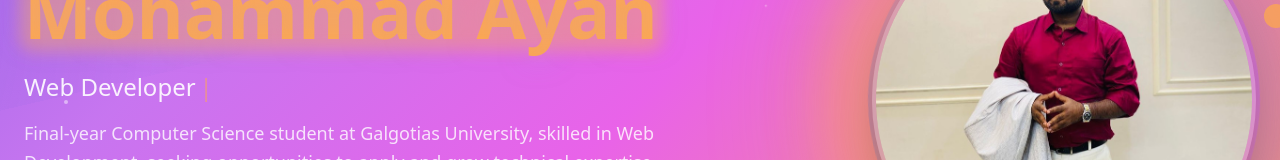
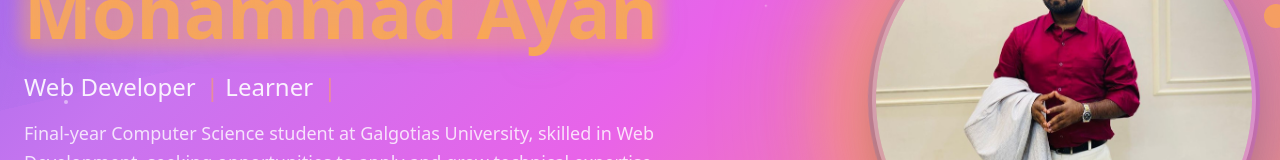
Before and after one commit to Ayan-Khan79/MA_Portfolio, a React (Vite) app: page / in a window 1280 px wide. Shown: the part 300-460 px from the top of the page. Built offline with nearby package versions, Linux system fonts and the light colour scheme; the HTML template or start-up script is replaced by a standard one.

Commit message:
New favicon image

```diff
--- a/index.html
+++ b/index.html
@@ -16,6 +16,8 @@
     <meta name="twitter:card" content="summary_large_image" />
     <meta name="twitter:site" content="@lovable_dev" />
     <meta name="twitter:image" content="https://lovable.dev/opengraph-image-p98pqg.png" />
+    <link rel="icon" type="image/png" href="/fav.png" />
+
   </head>
 
   <body>
--- a/package.json
+++ b/package.json
@@ -64,7 +64,7 @@
   "devDependencies": {
     "@eslint/js": "^9.32.0",
     "@tailwindcss/typography": "^0.5.16",
-    "@types/node": "^22.16.5",
+    "@types/node": "^22.18.6",
     "@types/react": "^18.3.24",
     "@types/react-dom": "^18.3.7",
     "@vitejs/plugin-react-swc": "^3.11.0",
@@ -73,11 +73,10 @@
     "eslint-plugin-react-hooks": "^5.2.0",
     "eslint-plugin-react-refresh": "^0.4.20",
     "globals": "^15.15.0",
-    "lovable-tagger": "^1.1.9",
     "postcss": "^8.5.6",
     "tailwindcss": "^3.4.17",
     "typescript": "^5.8.3",
     "typescript-eslint": "^8.38.0",
-    "vite": "^5.4.19"
+    "vite": "^7.1.7"
   }
 }
--- a/src/components/Hero.tsx
+++ b/src/components/Hero.tsx
@@ -87,7 +87,10 @@ const Hero = () => {
             <div className="mb-4">
               <p className="text-xl lg:text-2xl text-white/90 font-medium inline-block">
                 Web Developer
-                <span className="ml-1 animate-pulse text-secondary">|</span>
+                <span className="ml-1 animate-pulse text-secondary"> | </span>
+                Learner
+                <span className="ml-1 animate-pulse text-secondary"> | </span>
+
               </p>
             </div>
 
--- a/vite.config.ts
+++ b/vite.config.ts
@@ -1,18 +1,17 @@
 import { defineConfig } from "vite";
 import react from "@vitejs/plugin-react-swc";
 import path from "path";
-import { componentTagger } from "lovable-tagger";
 
 // https://vitejs.dev/config/
-export default defineConfig(({ mode }) => ({
+export default defineConfig({
   server: {
     host: "::",
     port: 8080,
   },
-  plugins: [react(), mode === "development" && componentTagger()].filter(Boolean),
+  plugins: [react()],
   resolve: {
     alias: {
       "@": path.resolve(__dirname, "./src"),
     },
   },
-}));
+});
```
Also changed, not shown: tsconfig.app.json (+24 -18 lines), public/fav.png (added), 1 other file (tests, documents, lock files or other folders).
